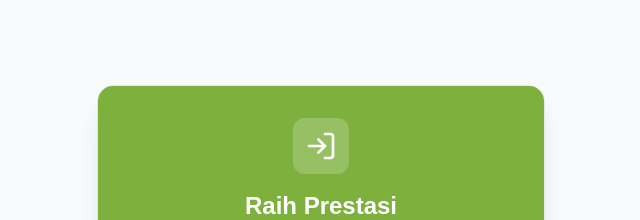
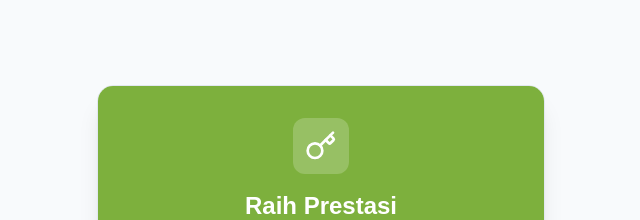
Before and after one commit to ridhoduta/Raih-Prestasi, a Next.js app: page /page/login in a window 1280 px wide. Shown: the top 220 px of the page, without its empty margins (319-959 px from the left). Built offline with nearby package versions, Linux system fonts and the light colour scheme.

Commit message:
update logo

```diff
--- a/src/app/page/login/page.tsx
+++ b/src/app/page/login/page.tsx
@@ -2,7 +2,7 @@
 
 import React, { useState } from "react";
 import { useRouter, useSearchParams } from "next/navigation";
-import { LogIn, Mail, Lock, AlertCircle, Loader2 } from "lucide-react";
+import { LogIn, Mail, Lock, AlertCircle, Loader2, Key } from "lucide-react";
 
 export default function LoginPage() {
     const router = useRouter();
@@ -56,7 +56,7 @@ export default function LoginPage() {
             <div className="max-w-md w-full bg-white rounded-2xl shadow-xl overflow-hidden border border-slate-200">
                 <div className="bg-[#7db03d] p-8 text-white text-center">
                     <div className="inline-flex items-center justify-center p-3 bg-white/20 rounded-xl mb-4">
-                        <LogIn size={32} />
+                        <Key size={32} />
                     </div>
                     <h1 className="text-2xl font-bold">Raih Prestasi</h1>
                     <p className="text-white/80 mt-1">Sistem Manajemen Kompetensi & Prestasi</p>
```
